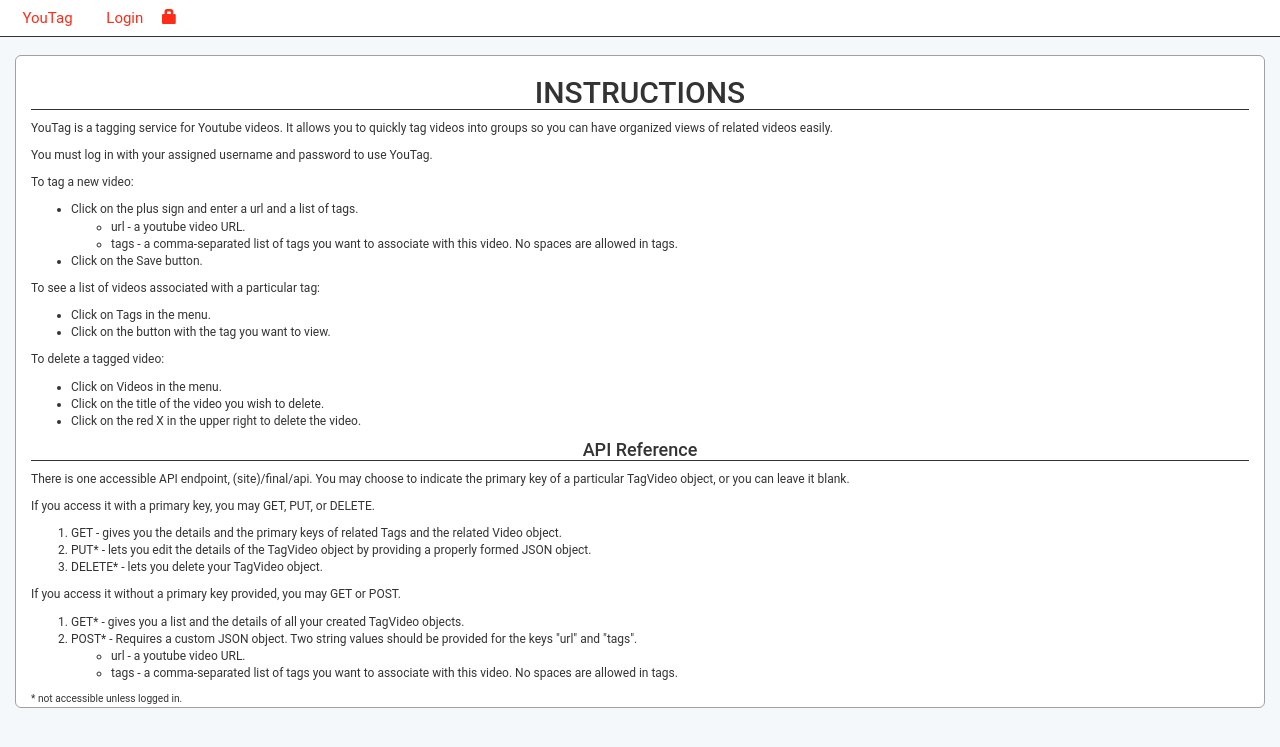
After one commit to phansiri/info344-boss-monster, a Django app: template youtag/templates/youtag/home.html in a window 1280 px wide. The commit adds this page. Shown: the top 747 px of the page. Run offline with Django 3.2, Linux system fonts and the light colour scheme; the template is opened without the code that fills it, so the values that code supplies are empty; some libraries are stand-ins or nearby versions.

Commit message:
added instructions page

```diff
--- a/youtag/models.py
+++ b/youtag/models.py
@@ -9,8 +9,6 @@ class Video(models.Model):
 
     def __str__(self):
         return self.vidId
-
-    # def taglist(self):
 
 
 # # Tag object
--- a/youtag/templates/youtag/base.html
+++ b/youtag/templates/youtag/base.html
@@ -13,10 +13,12 @@
         <ul>
             <li><a href="/final">YouTag</a></li>
             {% if user.is_authenticated %}
-            <li><a href="{% url 'video_list' %}" class="top-menu">Video</a></li>
+            <li><a href="{% url 'tag_list' %}" class="top-menu">Tags</a></li>
+            <li><a href="{% url 'video_list' %}" class="top-menu">Videos</a></li>
             <li><a href="{% url 'video_new' %}" class="top-menu"><span class="glyphicon glyphicon-plus"></span></a></li>
             <li class="name">{{ user.username }} is in the house<small>(<a href="{% url 'django.contrib.auth.views.logout' %}">Log out</a>)</small></li>
             {% else %}
+            <li><a href="{% url 'django.contrib.auth.views.login' %}" class="top-menu">Login</a></li>
             <a href="{% url 'django.contrib.auth.views.login' %}" class="top-menu"><span class="glyphicon glyphicon-lock"></span></a>
             {% endif %}
         </ul>
--- /dev/null
+++ b/youtag/templates/youtag/home.html
@@ -0,0 +1,53 @@
+{% extends "youtag/base.html" %}
+
+{% block content %}
+
+
+<h2 class="titlepage">INSTRUCTIONS</h2>
+<p>YouTag is a tagging service for Youtube videos.  It allows you to quickly tag videos into groups so you can have organized views of related videos easily.</p>
+<p>You must log in with your assigned username and password to use YouTag.</p>
+<p>To tag a new video:
+    <ul>
+        <li>Click on the plus sign and enter a url and a list of tags.
+            <ul>
+                <li>url - a youtube video URL.</li>
+                <li>tags - a comma-separated list of tags you want to associate with this video.  No spaces are allowed in tags.</li>
+            </ul>
+        </li>
+        <li>Click on the Save button.</li>
+    </ul>
+</p>
+<p>To see a list of videos associated with a particular tag:
+    <ul>
+        <li>Click on Tags in the menu.</li>
+        <li>Click on the button with the tag you want to view.</li>
+    </ul>
+</p>
+<p>To delete a tagged video:
+    <ul>
+        <li>Click on Videos in the menu.</li>
+        <li>Click on the title of the video you wish to delete.</li>
+        <li>Click on the red X in the upper right to delete the video.</li>
+    </ul>
+</p>
+<h4 class="titlepage">API Reference</h4>
+<p>There is one accessible API endpoint, (site)/final/api.  You may choose to indicate the primary key of a particular TagVideo object, or you can leave it blank.</p>
+<p>If you access it with a primary key, you may GET, PUT, or DELETE.
+    <ol>
+        <li>GET - gives you the details and the primary keys of related Tags and the related Video object.</li>
+        <li>PUT* - lets you edit the details of the TagVideo object by providing a properly formed JSON object.</li>
+        <li>DELETE* - lets you delete your TagVideo object.</li>
+    </ol>
+</p>
+<p>If you access it without a primary key provided, you may GET or POST.
+    <ol>
+        <li>GET* - gives you a list and the details of all your created TagVideo objects.</li>
+        <li>POST* - Requires a custom JSON object.  Two string values should be provided for the keys "url" and "tags".</li>
+            <ul>
+                <li>url - a youtube video URL.</li>
+                <li>tags - a comma-separated list of tags you want to associate with this video.  No spaces are allowed in tags.</li>
+            </ul>
+    </ol>
+</p>
+<small>* not accessible unless logged in.</small>
+{% endblock content %}
--- a/youtag/templates/youtag/video_detail.html
+++ b/youtag/templates/youtag/video_detail.html
@@ -25,7 +25,6 @@
     <div class="col-md-6" id="videosection">
         <iframe width="640" height="480" src="http://www.youtube.com/embed/{{ video.vidId }}"></iframe>
         <p><button id="deletebutton" class="btn btn-danger"><span class="glyphicon glyphicon-remove"></span></button></p>
-        <!--<a id="deletebutton" class="btn btn-default btn-sm" href="{% url 'video_remove' pk=tagvideo.pk %}"><span class="glyphicon glyphicon-remove"></span></a>-->
     </div>
 </div>
 
--- a/youtag/templates/youtag/video_list.html
+++ b/youtag/templates/youtag/video_list.html
@@ -8,7 +8,6 @@
     <div class="col-md-5">
         <h3><a href="../video/{{ tag_video.id }}">{{ tag_video.video.title }}</a></h3>
         <div class="owner">
-            <!--<p>List of Tags</p>-->
             {% for tag in tag_video.tags.all %}
                 <a class="btn btn-primary" href="../tag/{{ tag.id }}" role="button">#{{ tag.word }}</a>
             {% endfor %}
@@ -20,5 +19,9 @@
     <div class="tags">
     </div>
 </div>
+
+
 {% endfor %}
+
+
 {% endblock content %}
--- a/youtag/urls.py
+++ b/youtag/urls.py
@@ -3,7 +3,8 @@ from . import views
 from rest_framework.urlpatterns import format_suffix_patterns
 
 urlpatterns = [
-    url(r'^$', views.tag_list, name='tag_list'),
+    url(r'^$', views.home, name='home'),
+    url(r'^tag/$', views.tag_list, name='tag_list'),
     url(r'^tag/(?P<pk>[0-9]+)/$', views.tag_detail, name='tag_detail'),
     url(r'^video/$', views.video_list, name='video_list'),
     url(r'^video/(?P<pk>[0-9]+)/$', views.video_detail, name='video_detail'),
--- a/youtag/views.py
+++ b/youtag/views.py
@@ -21,6 +21,9 @@ from rest_framework import status
 from rest_framework import generics
 from ratelimit.mixins import RatelimitMixin
 
+# Home Page
+def home(request):
+    return render(request, 'youtag/home.html', {})
 
 # This view gives a list of all the videos a user has uploaded
 @login_required(login_url='accounts/login/')
```
Also changed, not shown: youtag/templates/youtag/tag_detail.html (+5 -2 lines).
